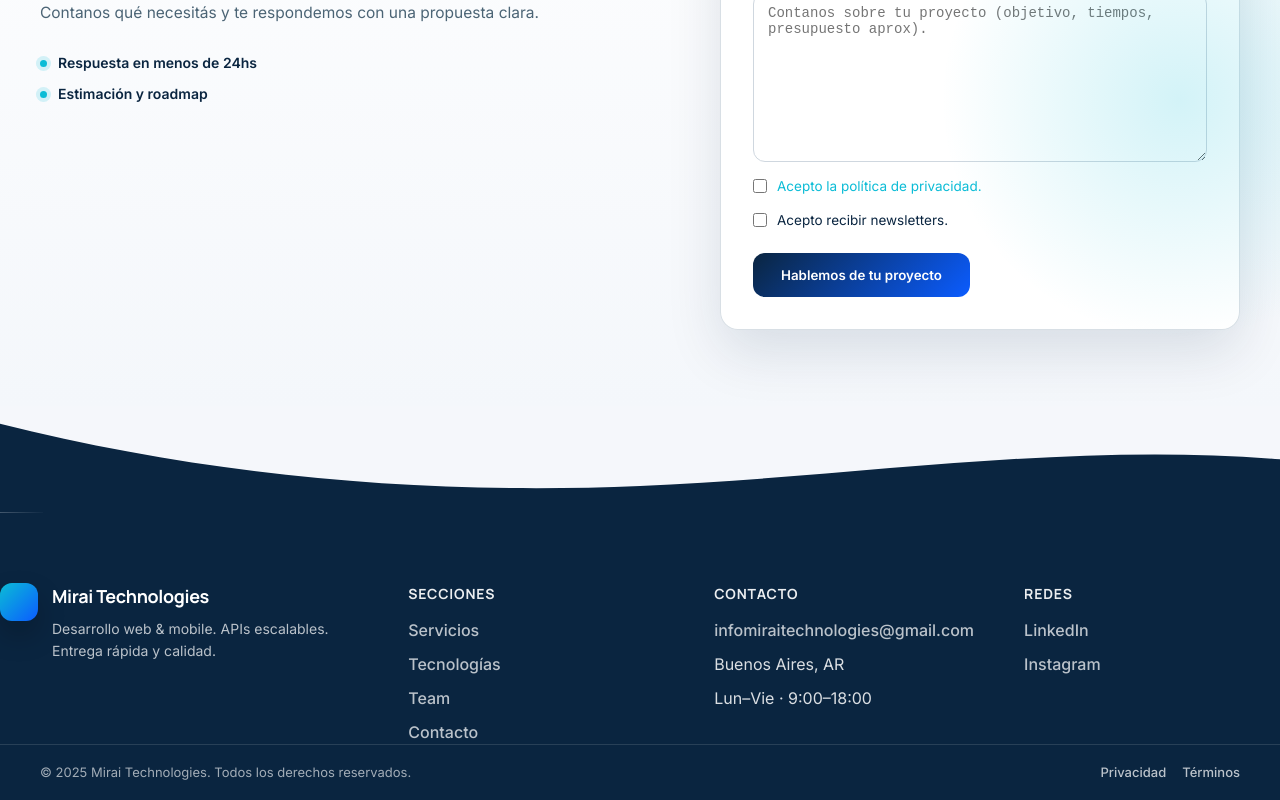
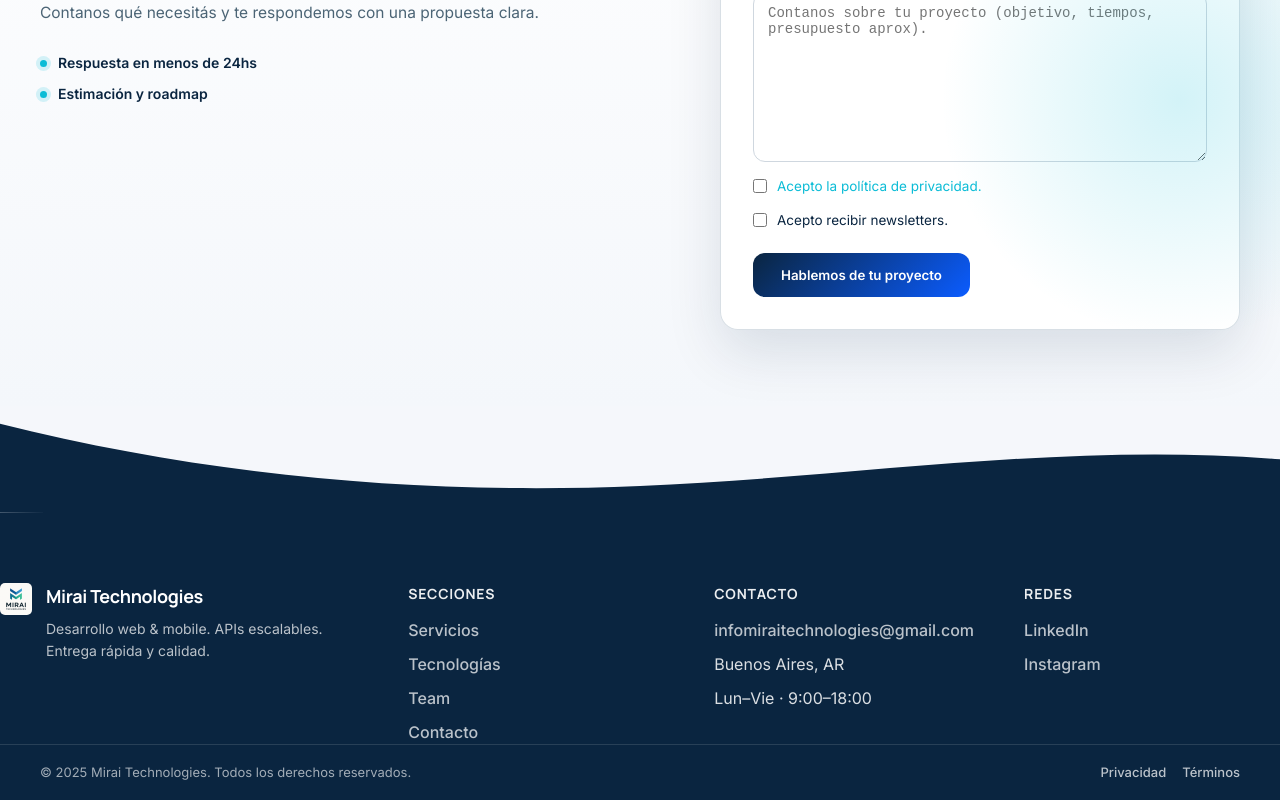
Before and after one commit to infomiraitechnologies/MiraiLandingPage, a React (Vite) app: page / in a window 1280 px wide. Shown: the part 2271-3071 px from the top of the page. Built offline with nearby package versions, Linux system fonts and the light colour scheme.

Commit message:
MFLP-26: se agrego el logo al footer

```diff
--- a/src/components/Footer/Footer.module.scss
+++ b/src/components/Footer/Footer.module.scss
@@ -99,6 +99,10 @@
   gap: 16px;
 }
 
+.logoCurve {
+  border-radius: 5px;
+}
+
 @media (max-width: 980px) {
   .container {
     grid-template-columns: 1fr 1fr;
--- a/src/components/Footer/Footer.tsx
+++ b/src/components/Footer/Footer.tsx
@@ -1,4 +1,5 @@
 import styles from "./Footer.module.scss";
+import imagen32px from "../../assets/img/favicon-32x32.png";
 
 export default function Footer() {
   const year = new Date().getFullYear();
@@ -21,8 +22,7 @@ export default function Footer() {
         {/* Brand */}
         <div className={styles.brand}>
           <div className={styles.logoRow}>
-            {/* Si ya tenés logo, reemplazá el texto por <img .../> */}
-            <div className={styles.logoMark} aria-hidden="true" />
+            <img className={styles.logoCurve} src={imagen32px} alt="Logo Mirai Technologies" />
             <div>
               <h3 className={styles.name}>Mirai Technologies</h3>
               <p className={styles.tagline}>
```
Also changed, not shown: src/assets/img/favicon-32x32.png (added).
